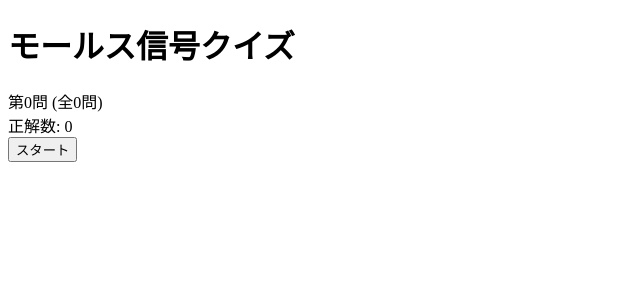
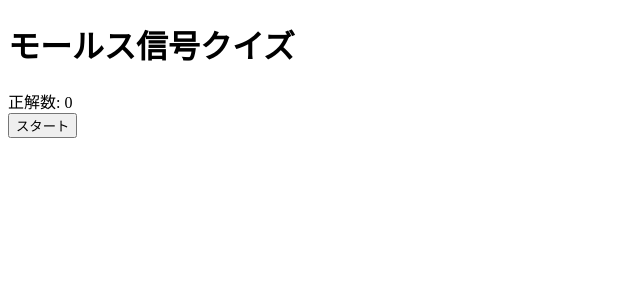
Before and after one commit to henmikazuki/morse-trainer, a FastAPI app: page / in a window 1280 px wide. Shown: the top 300 px of the page, without its empty margins (0-640 px from the left). Run offline with FastAPI, Linux system fonts and the light colour scheme.

Commit message:
最初からプレイする際の挙動を変更し、一度スタート画面に戻るように変更。

```diff
--- a/static/script.js
+++ b/static/script.js
@@ -10,6 +10,7 @@ let startFlag = 0;
 
 let totalCount = 0;
 
+// TODO: 既知の不具合。もう1度スタートするときに、正解数が持ち越されて表示されている。リセットできるように変更予定
 async function loadQuestion() {
   const res = await fetch("/api/start");
   const data = await res.json();
@@ -29,6 +30,26 @@ async function loadQuestion() {
   document.getElementById("questionCount").innerText =
     gameState.currentIndex + 1;
   document.getElementById("totalCount").innerText = totalCount;
+}
+
+function resetGame() {
+  gameState.currentIndex = 0;
+  gameState.score = 0;
+  startFlag = 0;
+  document.querySelector(".question_count_container").style.display = "none";
+  document.getElementById("correctCount").innerText = "0";
+  document.getElementById("question").innerText = "";
+  document.getElementById("result").innerText = "";
+  // document.getElementById("questionCount").innerText = "0";
+
+  restertGame();
+}
+
+function restertGame() {
+  document.getElementById("questionButton").onclick = setPlayingMode;
+
+  document.getElementById("questionButton").style.display = "block";
+  document.getElementById("questionButton").innerText = "スタート";
 }
 
 function setPlayingMode() {
@@ -87,6 +108,7 @@ function submitAnswer() {
   nextQuestion();
 }
 
+// TODO: もう一回ボタン押下時は、そのままスタートせずに最初の画面に戻るように変更予定
 function showResult() {
   document.querySelector(".question_set").style.display = "none";
 
@@ -96,11 +118,9 @@ function showResult() {
     document.getElementById("question").innerText =
       `終了！ ${gameState.score} / ${gameState.questions.length}`;
   }
+
+  document.getElementById("questionButton").onclick = resetGame;
+
   document.getElementById("questionButton").style.display = "block";
   document.getElementById("questionButton").innerText = "もう一回";
-  // リセット用の関数を別途作成予定
-  currentIndex = 0;
-  score = 0;
-  startFlag = 0;
-  questionCount = 0;
 }
--- a/static/style.css
+++ b/static/style.css
@@ -1,3 +1,7 @@
+.question_count_container {
+  display: none;
+}
+
 .question_set {
   display: none;
 }
--- a/templates/index.html
+++ b/templates/index.html
@@ -8,7 +8,7 @@
   </head>
   <body>
     <h1>モールス信号クイズ</h1>
-    <div>
+    <div id="questionCountContainer" class="question_count_container">
       第<span id="questionCount">0</span>問 (全<span id="totalCount">0</span>問)
     </div>
     <div>正解数: <span id="correctCount">0</span></div>
```
